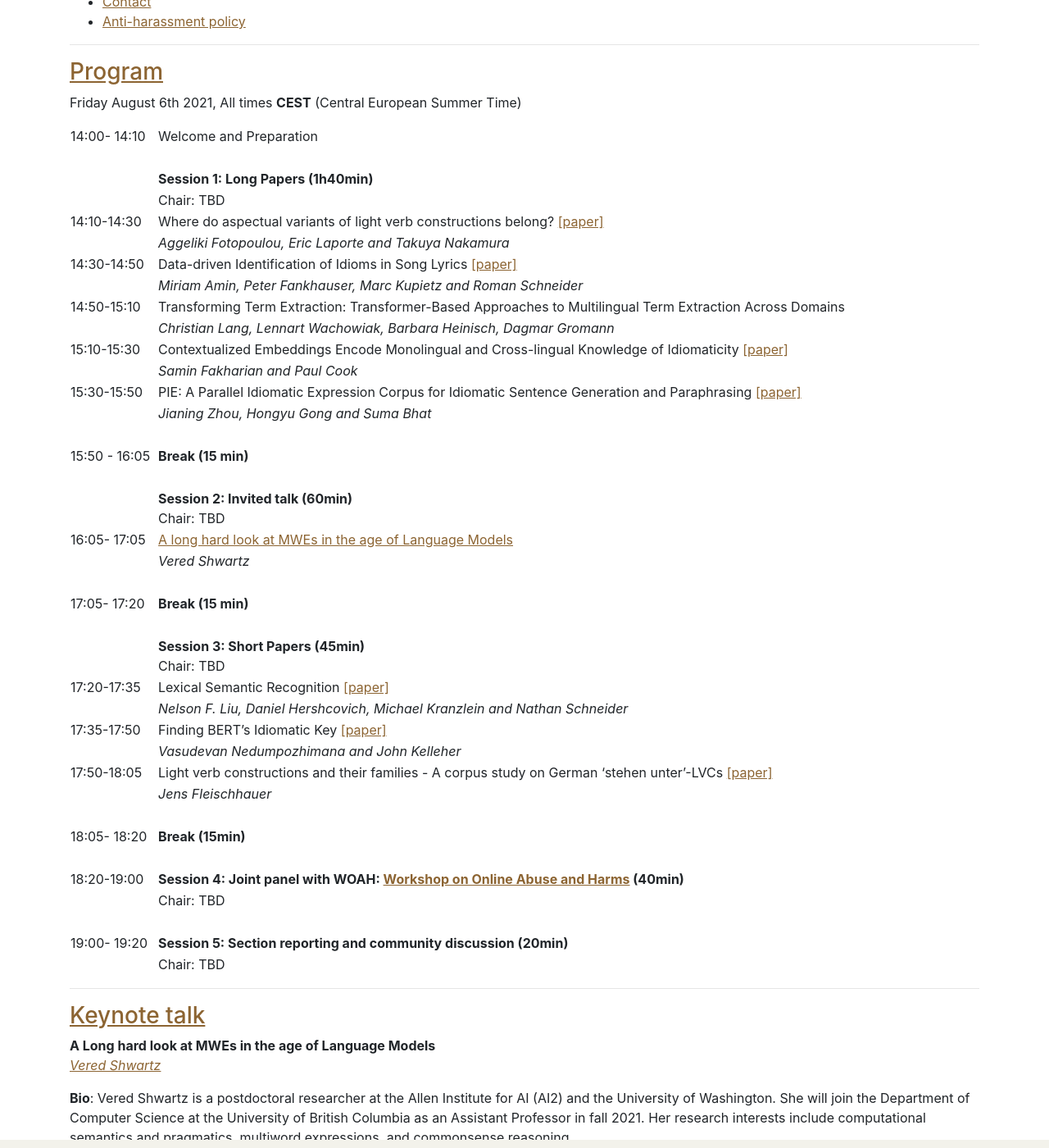
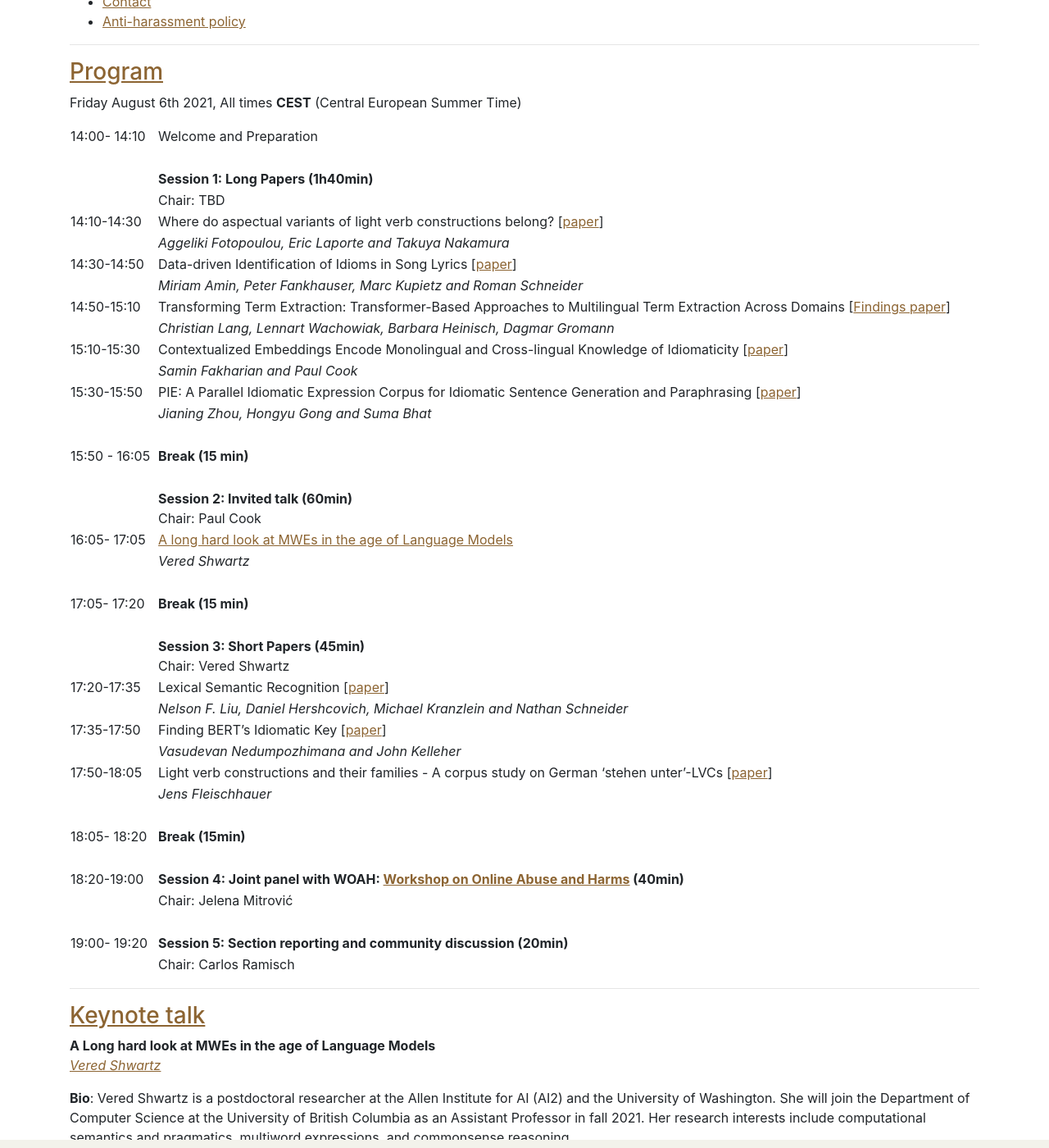
Before and after one commit to multiword/multiword.github.io, a Jekyll site: the page built from mwe2021/index.md, in a window 1280 px wide and 1400 px high, scrolled down 742 px. Shown: the whole window at 82% size. Built offline with Jekyll 4.4.1, drawn with Linux system fonts in a browser that asks for light colours; comment, search, counter and statistics services are not loaded; some of the changed lines change nothing that is shown.

Commit message:
Add chairs to MWe 2021

```diff
--- a/mwe2021/index.md
+++ b/mwe2021/index.md
@@ -45,119 +45,46 @@ Special Interest Group on the Lexicon ([SIGLEX](http://www.siglex.org/)) of the
 -----
 ### <a name="program"> Program </a>
 
-<!--
-14:00- 14:10 Welcome and Preparation
-
-14:10 -15:50 **Session 1: Long Papers (1 hr 40 min)**
-&nbsp;&nbsp;&nbsp;&nbsp;&nbsp;&nbsp;Chair:  TBD
-  * Where do aspectual variants of light verb constructions belong?
-     *Aggeliki Fotopoulou, Eric Laporte and Takuya Nakamura*
-
-  * Data-driven Identification of Idioms in Song Lyrics
-    *Miriam Amin, Peter Fankhauser, Marc Kupietz and Roman Schneider*
-
-  * Transforming Term Extraction: Transformer-Based Approaches to Multilingual Term Extraction Across Domains (Findings of ACL)
-    *Christian Lang, Lennart Wachowiak, Barbara Heinisch, Dagmar Gromann*
-
-  * Contextualized Embeddings Encode Monolingual and Cross-lingual Knowledge of Idiomaticity
-    *Samin Fakharian and Paul Cook*
-
-  * PIE: A Parallel Idiomatic Expression Corpus for Idiomatic Sentence Generation and Paraphrasing
-    *Jianing Zhou, Hongyu Gong and Suma Bhat*
-
-
-15:50 - 16:05 **Break (15 min)**
-
-16:05- 17:05 **Session 2: Invited Talk (60 min)**
-&nbsp;&nbsp;&nbsp;&nbsp;&nbsp;&nbsp;Chair:  Paul Cook
-
-   * <b>A Long hard look at MWEs in the age of Language Models
-      *Vered Shwartz*</b>
-
-      <details markdown="block">
-      <summary>
-      <span style="color: blue;"> Click here for more details </span>
-      </summary>
-
-      ---
-
-      <b>Bio</b> <br>
-      **Vered Shwartz** is a postdoctoral researcher at the Allen Institute for AI (AI2) and the University of Washington. She will join the Department of Computer Science at the University of British Columbia as an Assistant Professor in fall 2021. Her research interests include computational semantics and pragmatics, multiword expressions, and commonsense reasoning.
-
-      <b> Abstract</b> <br>
-      In recent years, language models (LMs) have become almost synonymous with NLP. Pre-trained to “read” a large text corpus, such models are useful as both a representation layer as well as a source of world knowledge. But how well do they represent MWEs? This talk will discuss various problems in rep-resenting MWEs, and the extent to which LMs address them:
-
-      - Do LMs capture the implicit relationship between constituents in compositional MWEs (from *baby oil* through *parsley cake* to *cheese-burger stabbing*)?
-      - Do LMs recognize when words are used non-literally in non-compositional MWEs (e.g. do they know whether there are fleas in the *flea market*)?
-      - Do LMs know idioms, and can they infer the meaning of new idioms from the context as humans often do?
-
-      ---
-
-      </details>
-
-17:05 -17:20  **Break (15 min)**
-
-17:20 -18:05 **Session 3: Short Papers (45 min)**
-&nbsp;&nbsp;&nbsp;&nbsp;&nbsp;&nbsp;Chair:  Vered Shwartz
-
-   * Lexical Semantic Recognition
-     *Nelson F. Liu, Daniel Hershcovich, Michael Kranzlein and Nathan Schneider*
-
-   * Finding BERT’s Idiomatic Key
-      *Vasudevan Nedumpozhimana and John Kelleher*
-
-   * Light verb constructions and their families - A corpus study on German 'stehen unter'-LVCs
-    *Jens Fleischhauer*
-
-18:05- 18:20 **Break (15 min)**
-
-18:20 -19:00 **Session 4: Joint panel with WOAH (Workshop on Online Abuse and Harms) (40 min)**
-&nbsp;&nbsp;&nbsp;&nbsp;&nbsp;&nbsp;Chair:  Jelena Mitrović
-
-19:00- 19:20 **Session 5: Section reporting and community discussion (20 min)**
-&nbsp;&nbsp;&nbsp;&nbsp;&nbsp;&nbsp;Chair:  Carlos Ramisch
-
--->
 Friday August 6th 2021, All times **CEST** (Central European Summer Time)
 
-| 14:00- 14:10  &nbsp;&nbsp; | Welcome and Preparation                                                                             |
-|                |                                                                                                                 |
-|                | **Session 1: Long Papers (1h40min)**                                                                            |
-|                | Chair: TBD                                                                                                      |
-| 14:10-14:30    | Where do aspectual variants of light verb constructions belong? [[paper]](https://aclanthology.org/2021.mwe-1.2/)                                                 |
-|                | *Aggeliki Fotopoulou, Eric Laporte and Takuya Nakamura*                                                         |
-| 14:30-14:50    | Data-driven Identification of Idioms in Song Lyrics [[paper]](https://aclanthology.org/2021.mwe-1.3/)                                                            |
-|                | *Miriam Amin, Peter Fankhauser, Marc Kupietz and Roman Schneider*                                               |
-| 14:50-15:10    | Transforming Term Extraction: Transformer-Based Approaches to Multilingual Term Extraction Across Domains       |
-|                | *Christian Lang, Lennart Wachowiak, Barbara Heinisch, Dagmar Gromann*                                           |
-| 15:10-15:30    | Contextualized Embeddings Encode Monolingual and Cross-lingual Knowledge of Idiomaticity [[paper]](https://aclanthology.org/2021.mwe-1.4/)                       |
-|                | *Samin Fakharian and Paul Cook*                                                                                 |
-| 15:30-15:50    | PIE: A Parallel Idiomatic Expression Corpus for Idiomatic Sentence Generation and Paraphrasing [[paper]](https://aclanthology.org/2021.mwe-1.5/)                 |
-|                | *Jianing Zhou, Hongyu Gong and Suma Bhat*                                                                       |
-|                |                                                                                                                 |
-| 15:50 - 16:05  | **Break (15 min)**                                                                                              |
-|                |                                                                                                                 |
-|                | **Session 2: Invited talk (60min)**<br>Chair: TBD                                                               |
-| 16:05- 17:05   | [A long hard look at MWEs in the age of Language Models](#keynote)                                              |
-|                | *Vered Shwartz*                                                                                                 |
-|                |                                                                                                                 |
-| 17:05- 17:20   | **Break (15 min)**                                                                                              |
-|                |                                                                                                                 |
-|                | **Session 3: Short Papers (45min)**<br>Chair: TBD                                                               |
-| 17:20-17:35    | Lexical Semantic Recognition [[paper]](https://aclanthology.org/2021.mwe-1.6/)                                                                                   |
-|                | *Nelson F. Liu, Daniel Hershcovich, Michael Kranzlein and Nathan Schneider*                                     |
-| 17:35-17:50    | Finding BERT’s Idiomatic Key [[paper]](https://aclanthology.org/2021.mwe-1.7/)                                                                                   |
-|                | *Vasudevan Nedumpozhimana and John Kelleher*                                                                    |
-| 17:50-18:05    | Light verb constructions and their families - A corpus study on German 'stehen unter'-LVCs [[paper]](https://aclanthology.org/2021.mwe-1.8/)                     |
-|                | *Jens Fleischhauer*                                                                                             |
-|                |                                                                                                                 |
-| 18:05- 18:20   | **Break (15min)**                                                                                               |
-|                |                                                                                                                 |
-| 18:20-19:00    | **Session 4: Joint panel with WOAH: [Workshop on Online Abuse and Harms](https://www.workshopononlineabuse.com/home) (40min)**                                |
-|                | Chair: TBD                                                                                                      |
-|                |                                                                                                                 |
-| 19:00- 19:20   | **Session 5: Section reporting and community discussion (20min)**                                               |
-|                | Chair: TBD                                                                                                      |
+| 14:00- 14:10  &nbsp;&nbsp; | Welcome and Preparation                                                                              |
+|                |                                                                                                                  |
+|                | **Session 1: Long Papers (1h40min)**                                                                             |
+|                | Chair: TBD                                                                                                       |
+| 14:10-14:30    | Where do aspectual variants of light verb constructions belong? [[paper](https://aclanthology.org/2021.mwe-1.2/)]|
+|                | *Aggeliki Fotopoulou, Eric Laporte and Takuya Nakamura*                                                          |
+| 14:30-14:50    | Data-driven Identification of Idioms in Song Lyrics [[paper](https://aclanthology.org/2021.mwe-1.3/)]            |
+|                | *Miriam Amin, Peter Fankhauser, Marc Kupietz and Roman Schneider*                                                |
+| 14:50-15:10    | Transforming Term Extraction: Transformer-Based Approaches to Multilingual Term Extraction Across Domains [[Findings paper](https://aclanthology.org/2021.findings-acl.316/)] |
+|                | *Christian Lang, Lennart Wachowiak, Barbara Heinisch, Dagmar Gromann*                                            |
+| 15:10-15:30    | Contextualized Embeddings Encode Monolingual and Cross-lingual Knowledge of Idiomaticity [[paper](https://aclanthology.org/2021.mwe-1.4/)] |
+|                | *Samin Fakharian and Paul Cook*                                                                                  |
+| 15:30-15:50    | PIE: A Parallel Idiomatic Expression Corpus for Idiomatic Sentence Generation and Paraphrasing [[paper](https://aclanthology.org/2021.mwe-1.5/)] |
+|                | *Jianing Zhou, Hongyu Gong and Suma Bhat*                                                                        |
+|                |                                                                                                                  |
+| 15:50 - 16:05  | **Break (15 min)**                                                                                               |
+|                |                                                                                                                  |
+|                | **Session 2: Invited talk (60min)**<br>Chair: Paul Cook                                                          |
+| 16:05- 17:05   | [A long hard look at MWEs in the age of Language Models](#keynote)                                               |
+|                | *Vered Shwartz*                                                                                                  |
+|                |                                                                                                                  |
+| 17:05- 17:20   | **Break (15 min)**                                                                                               |
+|                |                                                                                                                  |
+|                | **Session 3: Short Papers (45min)**<br>Chair: Vered Shwartz                                                      |
+| 17:20-17:35    | Lexical Semantic Recognition [[paper](https://aclanthology.org/2021.mwe-1.6/)]                                   |
+|                | *Nelson F. Liu, Daniel Hershcovich, Michael Kranzlein and Nathan Schneider*                                      |
+| 17:35-17:50    | Finding BERT’s Idiomatic Key [[paper](https://aclanthology.org/2021.mwe-1.7/)]                                   |
+|                | *Vasudevan Nedumpozhimana and John Kelleher*                                                                     |
+| 17:50-18:05    | Light verb constructions and their families - A corpus study on German 'stehen unter'-LVCs [[paper](https://aclanthology.org/2021.mwe-1.8/)] |
+|                | *Jens Fleischhauer*                                                                                              |
+|                |                                                                                                                  |
+| 18:05- 18:20   | **Break (15min)**                                                                                                |
+|                |                                                                                                                  |
+| 18:20-19:00    | **Session 4: Joint panel with WOAH: [Workshop on Online Abuse and Harms](https://www.workshopononlineabuse.com/home) (40min)** |
+|                | Chair: Jelena Mitrović                                                                                           |
+|                |                                                                                                                  |
+| 19:00- 19:20   | **Session 5: Section reporting and community discussion (20min)**                                                |
+|                | Chair: Carlos Ramisch                                                                                            |
 
 -----
 
```
